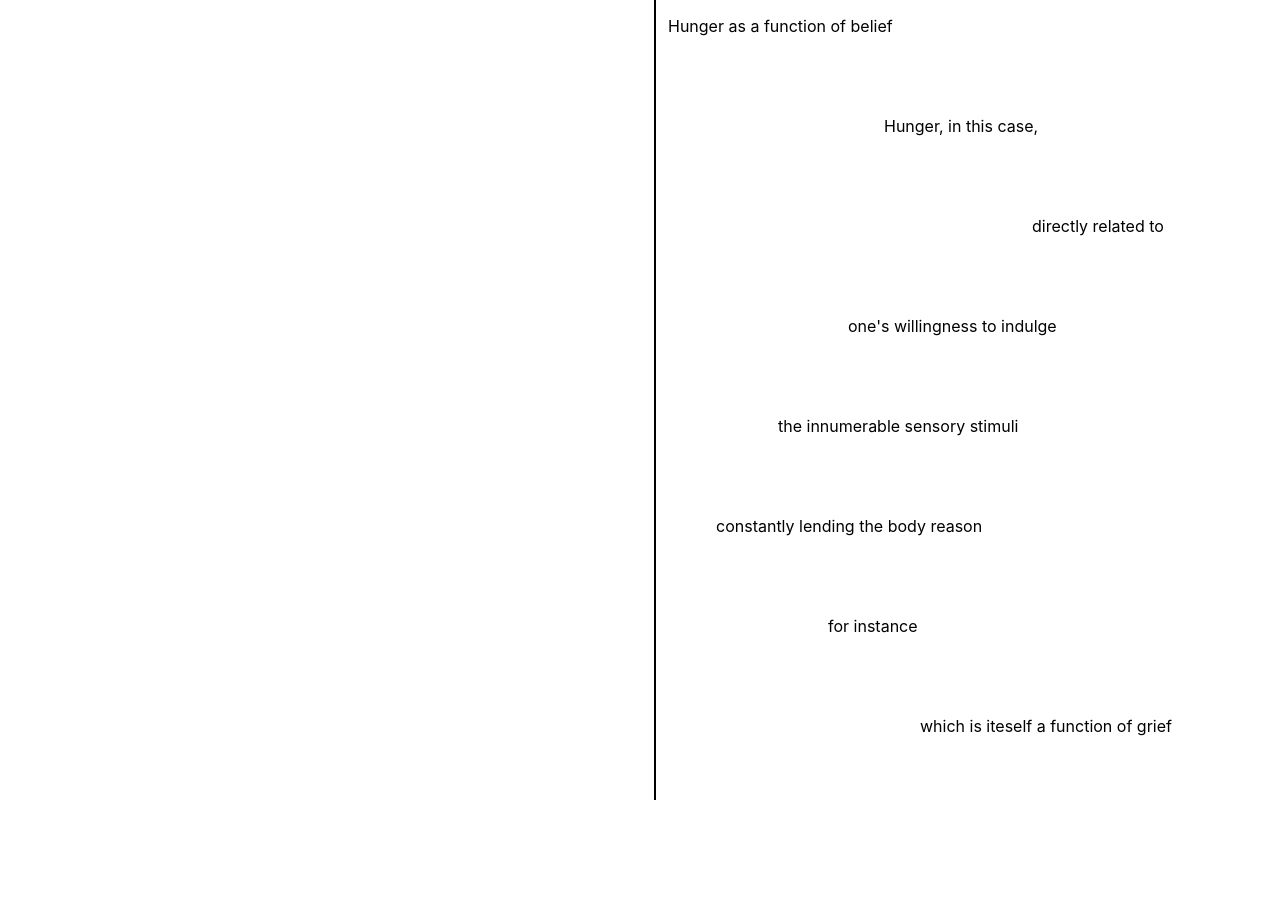
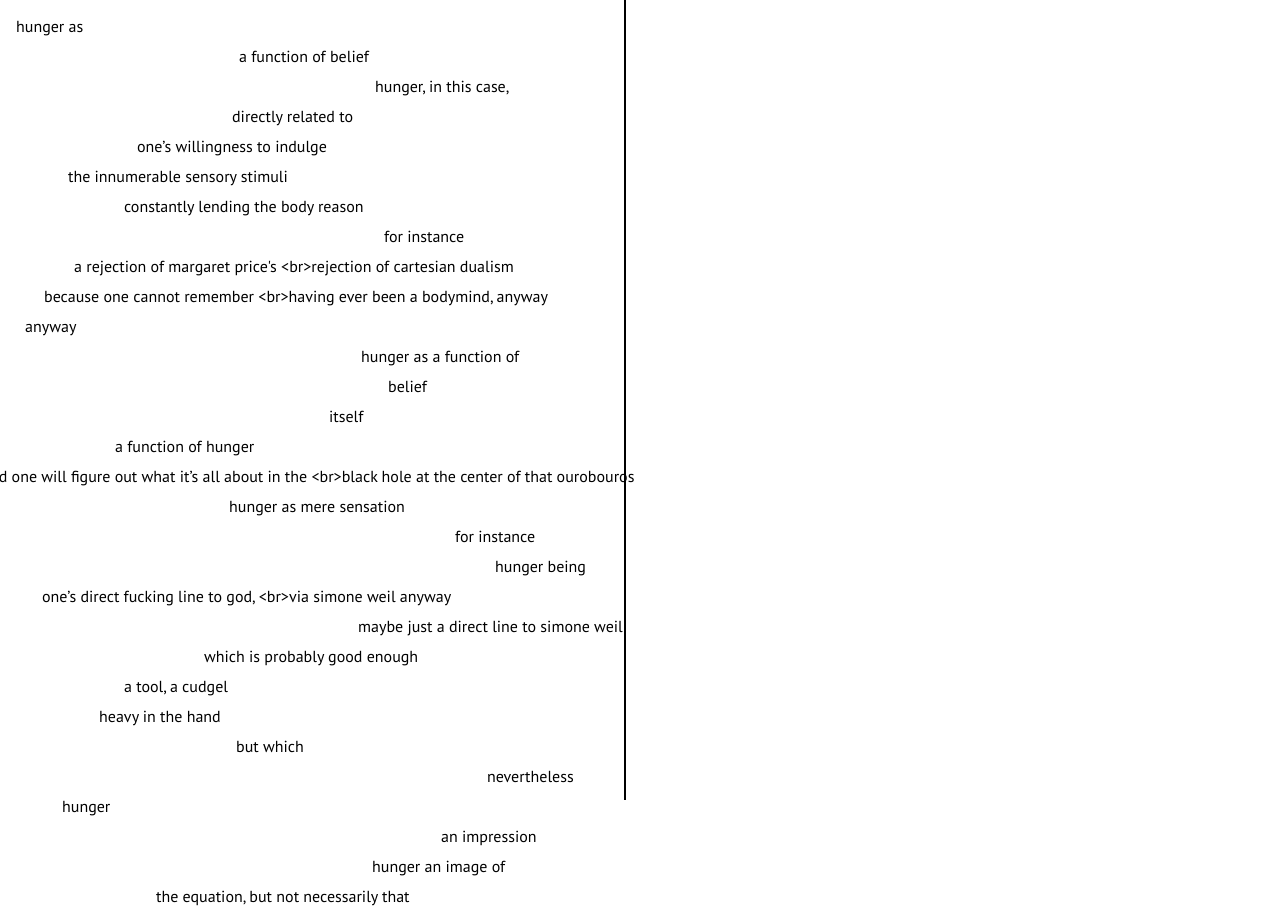
Before and after one commit to taylorwilhite/hunger-poem, a React (Create React App) app: page / in a window 1280 px wide. Before the commit the page ends 800 px from the top, so only its background shows below. Built offline with nearby package versions, Linux system fonts and the light colour scheme.

Commit message:
make updates to text

```diff
--- a/public/index.html
+++ b/public/index.html
@@ -24,6 +24,7 @@
       work correctly both with client-side routing and a non-root public URL.
       Learn how to configure a non-root public URL by running `npm run build`.
     -->
+    <link href="https://fonts.googleapis.com/css?family=PT+Sans&display=swap" rel="stylesheet">
     <title>React App</title>
   </head>
   <body>
--- a/src/App.css
+++ b/src/App.css
@@ -54,17 +54,17 @@
   }
 }
 .leftpanel {
-  border-right: 1px solid black;
+  border-left: 1px solid black;
   width: 50%;
   text-align: left;
-  margin-left: 30px;
+  padding-left: 30px;
 }
 .left-frag-container {
   width: 100%;
   max-width: 500px;
 }
 .rightpanel {
-  border-left: 1px solid black;
+  border-right: 1px solid black;
   width: 50%;
   position: relative;
 }
--- a/src/App.js
+++ b/src/App.js
@@ -4,14 +4,36 @@ import LeftPanel from './components/LeftPanel'
 import RightPanel from './components/RightPanel'
 
 const fragmentList = [
-  'Hunger as a function of belief',
-  'Hunger, in this case,',
-  'directly related to',
-  "one's willingness to indulge",
+  'hunger as',
+  'a function of belief',
+  'hunger, in this case,',
+  "directly related to",
+  'one’s willingness to indulge',
   'the innumerable sensory stimuli',
   'constantly lending the body reason',
   'for instance',
-  'which is iteself a function of grief'
+  "a rejection of margaret price's <br>rejection of cartesian dualism",
+  'because one cannot remember <br>having ever been a bodymind, anyway',
+  'anyway',
+  'hunger as a function of',
+  'belief',
+  'itself',
+  'a function of hunger',
+  'and one will figure out what it’s all about in the <br>black hole at the center of that ourobouros',
+  'hunger as mere sensation',
+  'for instance',
+  'hunger being',
+  'one’s direct fucking line to god, <br>via simone weil anyway',
+  'maybe just a direct line to simone weil',
+  'which is probably good enough',
+  'a tool, a cudgel',
+  'heavy in the hand',
+  'but which',
+  'nevertheless',
+  'hunger',
+  'an impression',
+  'hunger an image of',
+  'the equation, but not necessarily that'
 ]
 
 function App() {
@@ -30,8 +52,8 @@ function App() {
   }
   return (
     <div className="App">
+      <RightPanel lines={state.lines} fragments={fragmentList} clickHandle={handleFragmentClick} />
       <LeftPanel fragments={state.fragments} />
-      <RightPanel lines={state.lines} fragments={fragmentList} clickHandle={handleFragmentClick} />
     </div>
   );
 }
--- a/src/components/ClickableFragment/index.js
+++ b/src/components/ClickableFragment/index.js
@@ -9,7 +9,7 @@ const maxLeft = width => {
 
 const fragStyle = (num, width) => {
   return {
-    top: `${num * 100}px`,
+    top: `${num * 30}px`,
     left: Math.floor(Math.random() * maxLeft(width))
   }
 }
--- a/src/components/RightPanel/index.js
+++ b/src/components/RightPanel/index.js
@@ -19,8 +19,8 @@ const RightPanel = props => {
         const below = line.from < line.to
         return(
           <LineTo
-            borderColor="grey"
-            borderWidth={3}
+            borderColor="#FF4136"
+            borderWidth={1}
             zIndex={-1}
             from={prefix + line.from}
             to={prefix + line.to}
--- a/src/index.css
+++ b/src/index.css
@@ -1,6 +1,6 @@
 body {
   margin: 0;
-  font-family: -apple-system, BlinkMacSystemFont, 'Segoe UI', 'Roboto', 'Oxygen',
+  font-family: 'PT Sans', -apple-system, BlinkMacSystemFont, 'Segoe UI', 'Roboto', 'Oxygen',
     'Ubuntu', 'Cantarell', 'Fira Sans', 'Droid Sans', 'Helvetica Neue',
     sans-serif;
   -webkit-font-smoothing: antialiased;
```
